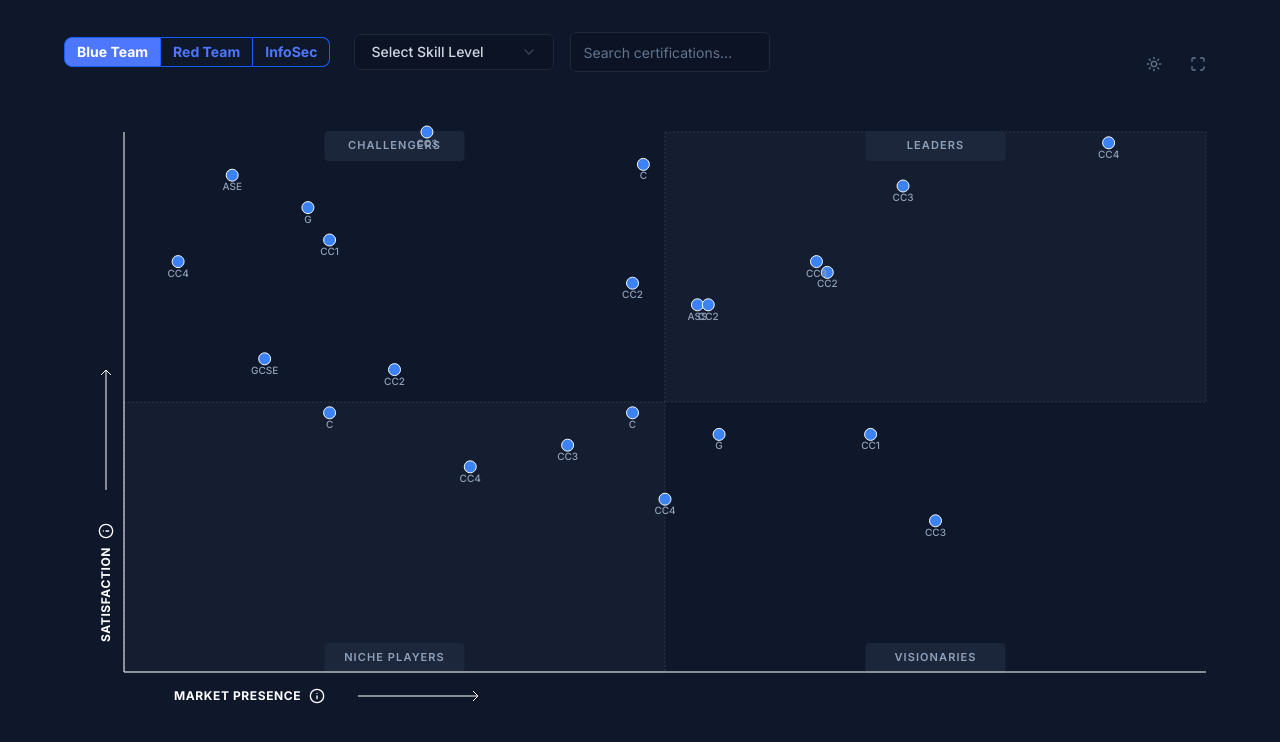
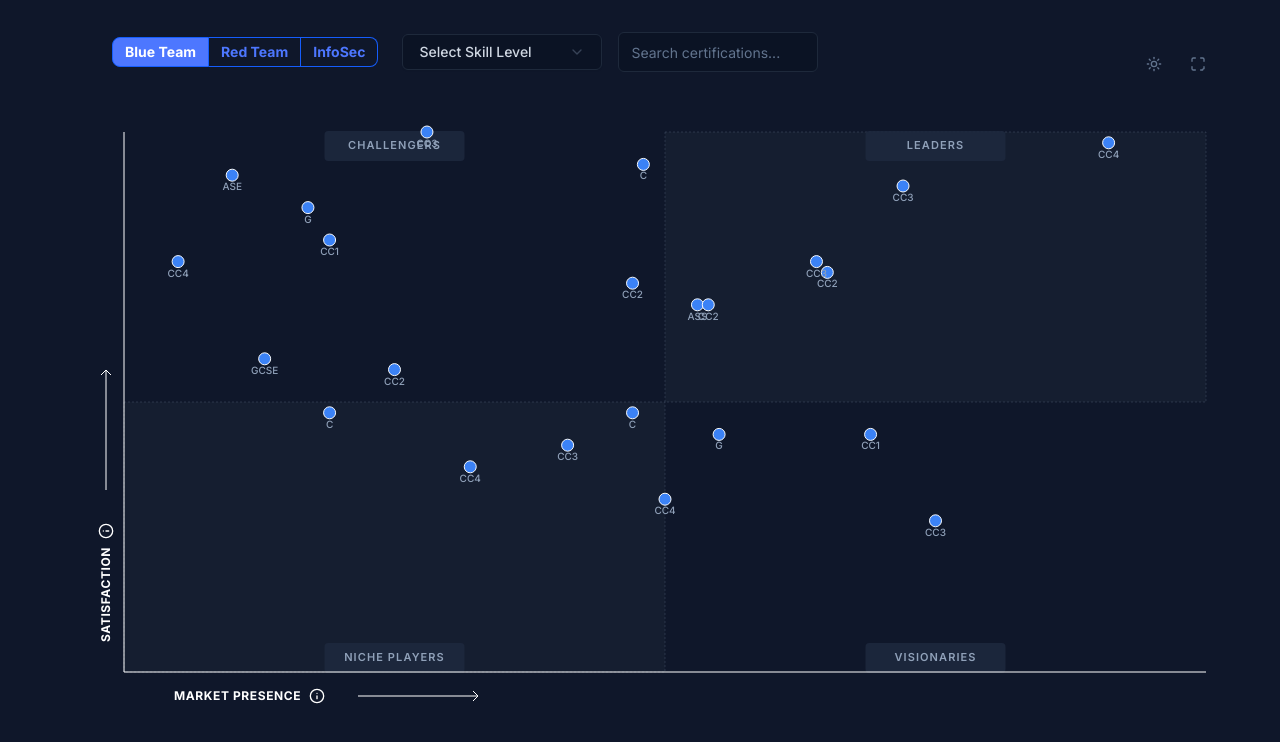
Before and after one commit to Eng1Mahmoud/cyber-defenders-eval, a Next.js app: page / in a window 1280 px wide. Shown: the top 742 px of the page. Built offline with nearby package versions, Linux system fonts and the light colour scheme.

Commit message:
add margin to filter component in large screen

```diff
--- a/components/Dashboard.tsx
+++ b/components/Dashboard.tsx
@@ -35,7 +35,7 @@ export default function Dashboard() {
         <div className="container mx-auto px-2 py-4 sm:p-4 md:p-8 max-w-[1600px]">
             {/* Controls Section */}
             <div className="flex flex-col gap-4 mb-4">
-                <div className="flex flex-col lg:flex-row gap-4 justify-between items-start lg:items-center">
+                <div className="flex flex-col lg:flex-row gap-4 justify-between items-start lg:items-center md:ml-12 ">
                     <FilterBar
                         selectedType={selectedType}
                         setSelectedType={setSelectedType}
```
